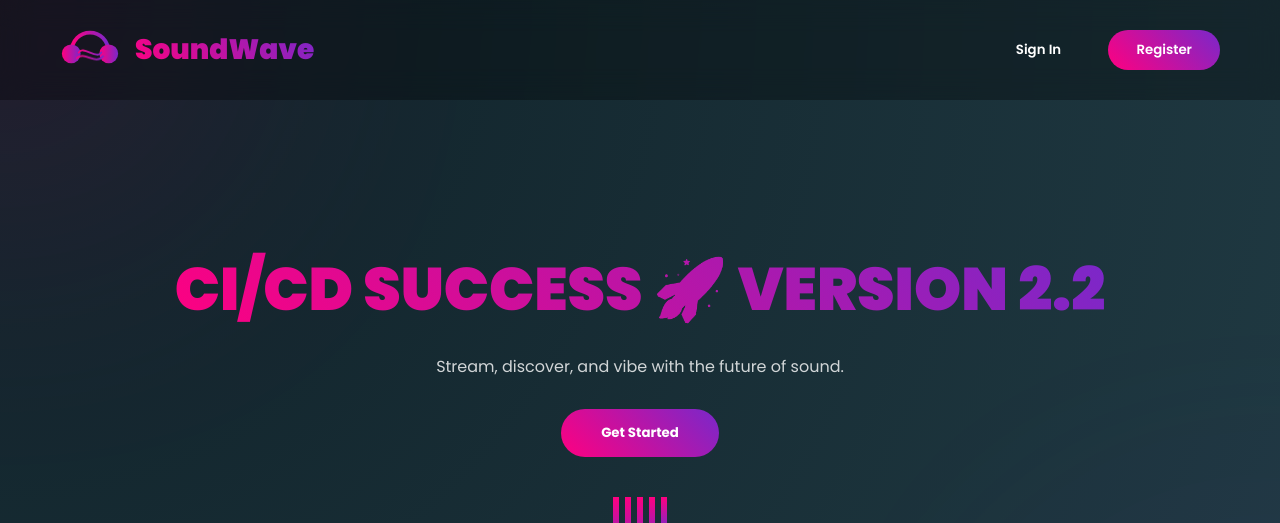
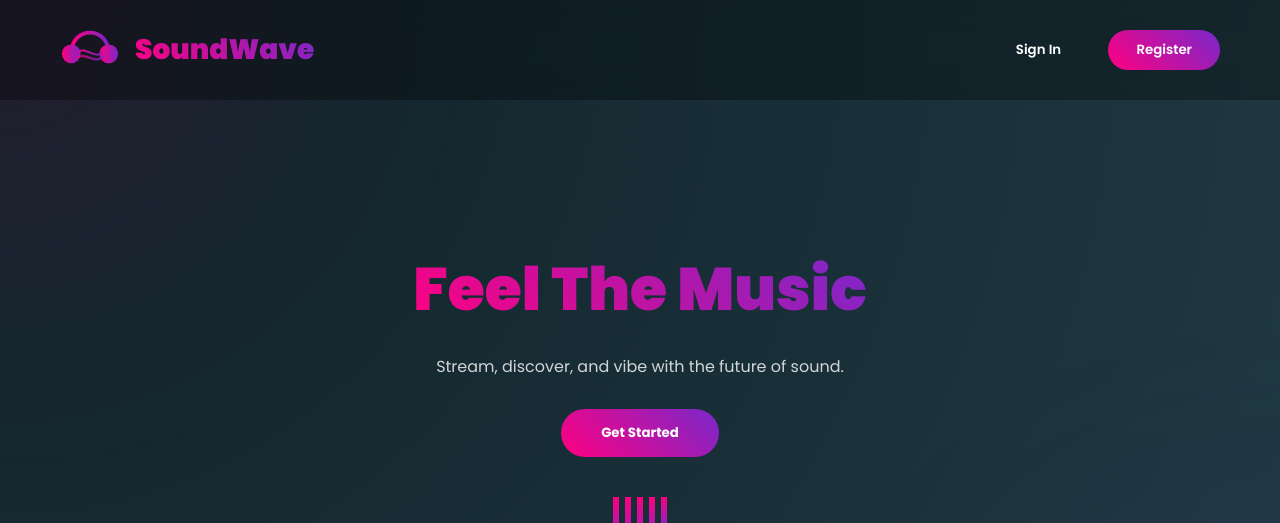
Before and after one commit to rahil-test123/project-devops, a Flask app: page / in a window 1280 px wide; the page is wider, and only the part inside the window is pictured. Shown: the top 523 px of that part. Run offline with Flask 3, Linux system fonts and the light colour scheme.

Commit message:
Demo CI/CD

```diff
--- a/app/templates/index.html
+++ b/app/templates/index.html
@@ -359,7 +359,7 @@ body{
 </div>
 
 <section class="hero">
-<h1 style="color:yellow;">CI/CD SUCCESS 🚀 VERSION 2.2</h1>
+<h1>Feel The Music</h1>
 <p>Stream, discover, and vibe with the future of sound.</p>
 <a href="/browse"><button>Get Started</button></a>
 
```
